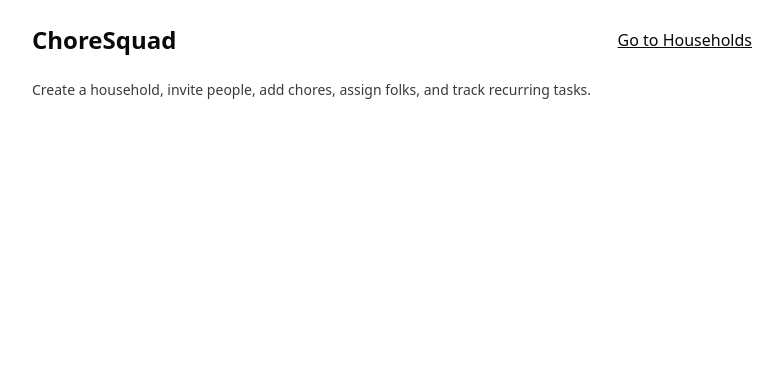
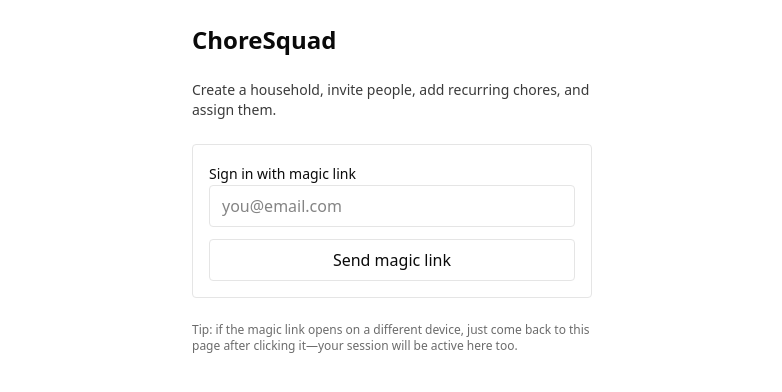
Before and after one commit to taniaholst/choresquad, a Next.js app: page / in a window 1280 px wide. Shown: the top 392 px of the page, without its empty margins (248-1030 px from the left). Built offline with nearby package versions, Linux system fonts and the light colour scheme; no server answers.

Commit message:
:zap: Better start page

```diff
--- a/src/app/login/page.tsx
+++ b/src/app/login/page.tsx
@@ -1,55 +1,5 @@
-"use client";
-import { useState } from "react";
-import { supabase } from "@/lib/supabase";
-import { useRouter } from "next/navigation";
+import { redirect } from "next/navigation";
 
-export default function LoginPage() {
-  const [email, setEmail] = useState("");
-  const [name, setName] = useState("");
-  const router = useRouter();
-
-  async function signIn() {
-    await supabase.auth.signInWithOtp({
-      email,
-      options: { emailRedirectTo: location.origin },
-    });
-    alert("Check your email for the magic link.");
-  }
-
-  async function createProfile() {
-    const {
-      data: { user },
-    } = await supabase.auth.getUser();
-    if (!user) return;
-    await supabase.from("profiles").upsert({ id: user.id, display_name: name });
-    router.push("/households");
-  }
-
-  return (
-    <main className="mx-auto max-w-sm p-6 space-y-4">
-      <h1 className="text-xl font-semibold">Sign in</h1>
-      <input
-        className="border rounded px-3 py-2 w-full"
-        placeholder="email@you.com"
-        value={email}
-        onChange={(e) => setEmail(e.target.value)}
-      />
-      <button onClick={signIn} className="border rounded px-4 py-2 w-full">
-        Send magic link
-      </button>
-      <hr />
-      <input
-        className="border rounded px-3 py-2 w-full"
-        placeholder="Display name"
-        value={name}
-        onChange={(e) => setName(e.target.value)}
-      />
-      <button
-        onClick={createProfile}
-        className="border rounded px-4 py-2 w-full"
-      >
-        Save profile
-      </button>
-    </main>
-  );
+export default function LoginRedirect() {
+  redirect("/");
 }
--- a/src/app/page.tsx
+++ b/src/app/page.tsx
@@ -1,17 +1,142 @@
-import Link from "next/link";
+"use client";
+
+import { useEffect, useState } from "react";
+import { useRouter, useSearchParams } from "next/navigation";
+import { supabase } from "@/lib/supabase";
 
 export default function Home() {
+  const router = useRouter();
+  const search = useSearchParams();
+
+  const [email, setEmail] = useState("");
+  const [name, setName] = useState("");
+  const [status, setStatus] = useState<"idle" | "sent" | "signedin" | "saving">(
+    "idle",
+  );
+  const [userId, setUserId] = useState<string | null>(null);
+  const [welcomeFlag, setWelcomeFlag] = useState<string | null>(null);
+
+  // On load (and when returning from magic link), detect session
+  useEffect(() => {
+    const flag = search.get("welcome");
+    if (flag) {
+      setWelcomeFlag(flag); // <-- just this, nothing chained
+    }
+
+    // Also listen for auth state change, just in case
+    (async () => {
+      const {
+        data: { user },
+      } = await supabase.auth.getUser();
+      if (user) {
+        setUserId(user.id);
+        setStatus("signedin");
+      }
+    })();
+  }, [search]);
+
+  // Send magic link (redirects back here with ?welcome=1)
+  async function sendMagicLink() {
+    setStatus("idle");
+    const emailRedirectTo = `${location.origin}/?welcome=1`;
+    const { error } = await supabase.auth.signInWithOtp({
+      email,
+      options: { emailRedirectTo },
+    });
+    if (error) {
+      alert(error.message);
+      return;
+    }
+    setStatus("sent");
+  }
+
+  // Save profile right after sign-in
+  async function saveProfile() {
+    if (!userId || !name.trim()) return;
+    setStatus("saving");
+    const { error } = await supabase.from("profiles").upsert({
+      id: userId,
+      display_name: name.trim(),
+    });
+    if (error) {
+      alert(error.message);
+      setStatus("signedin");
+      return;
+    }
+    router.push("/households");
+  }
+
+  const isSignedIn = status === "signedin" || userId;
+
   return (
-    <main className="mx-auto max-w-3xl p-6 space-y-6">
-      <header className="flex items-center justify-between">
-        <h1 className="text-2xl font-semibold">ChoreSquad</h1>
-        <Link href="/households" className="underline">
-          Go to Households
-        </Link>
-      </header>
+    <main className="mx-auto max-w-md p-6 space-y-6">
+      <h1 className="text-2xl font-semibold">ChoreSquad</h1>
       <p className="text-sm opacity-80">
-        Create a household, invite people, add chores, assign folks, and track
-        recurring tasks.
+        Create a household, invite people, add recurring chores, and assign
+        them.
+      </p>
+
+      {!isSignedIn ? (
+        <>
+          <div className="space-y-3 border rounded p-4">
+            <label className="text-sm font-medium">
+              Sign in with magic link
+            </label>
+            <input
+              className="border rounded px-3 py-2 w-full"
+              type="email"
+              placeholder="you@email.com"
+              value={email}
+              onChange={(e) => setEmail(e.target.value)}
+            />
+            <button
+              onClick={sendMagicLink}
+              className="border rounded px-4 py-2 w-full"
+              disabled={!email}
+            >
+              Send magic link
+            </button>
+            {status === "sent" && (
+              <div className="text-xs text-green-700">
+                Email sent—check your inbox.
+              </div>
+            )}
+          </div>
+        </>
+      ) : (
+        <>
+          <div className="border rounded p-4 space-y-3">
+            {welcomeFlag && (
+              <div className="text-sm bg-green-50 border border-green-200 rounded p-2">
+                ✅ You’re signed in.
+              </div>
+            )}
+            <label className="text-sm font-medium">
+              Choose your display name
+            </label>
+            <input
+              className="border rounded px-3 py-2 w-full"
+              placeholder="e.g., Tania"
+              value={name}
+              onChange={(e) => setName(e.target.value)}
+            />
+            <button
+              onClick={saveProfile}
+              className="border rounded px-4 py-2 w-full"
+              disabled={!name.trim() || status === "saving"}
+            >
+              {status === "saving" ? "Saving…" : "Save & continue"}
+            </button>
+            <p className="text-xs opacity-70">
+              We’ll use this name in your household and on assignments.
+            </p>
+          </div>
+        </>
+      )}
+
+      <p className="text-xs opacity-60">
+        Tip: if the magic link opens on a different device, just come back to
+        this page after clicking it—your session will be active here too.
       </p>
     </main>
   );
```
